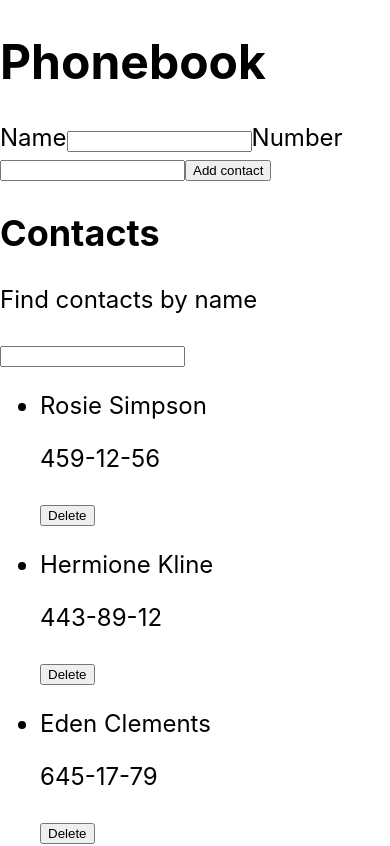
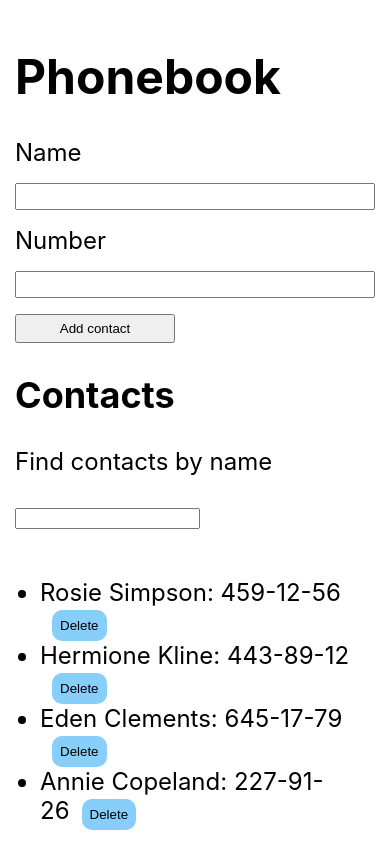
Before and after one commit to Bilyk88/goit-react-hw-02-phonebook, a React (Create React App) app: page / in a window 390 px wide. Shown: the top 846 px of the page. Built offline with nearby package versions, Linux system fonts and the light colour scheme.

Commit message:
Phonebook

```diff
--- a/package.json
+++ b/package.json
@@ -7,10 +7,14 @@
     "@testing-library/jest-dom": "^5.16.3",
     "@testing-library/react": "^12.1.4",
     "@testing-library/user-event": "^13.5.0",
+    "formik": "^2.4.5",
+    "nanoid": "^5.0.4",
     "react": "^18.1.0",
     "react-dom": "^18.1.0",
     "react-scripts": "5.0.1",
-    "web-vitals": "^2.1.3"
+    "styled-components": "^6.1.8",
+    "web-vitals": "^2.1.3",
+    "yup": "^1.3.3"
   },
   "scripts": {
     "start": "react-scripts start",
--- a/src/components/App.jsx
+++ b/src/components/App.jsx
@@ -1,32 +1,71 @@
 import { Component } from 'react';
 import { ContactList } from './Contacts/ContactList';
-import contacts from '../contacts.json';
+import { nanoid } from 'nanoid';
+import initialContacts from '../contacts.json';
 import { Filter } from './Filter/Filter';
 import { ContactForm } from './ContactForm/ContactForm';
 
 export class App extends Component {
   state = {
-    contacts: [],
+    contacts: initialContacts,
     filter: '',
   };
 
+  updateFilter = newFilter => {
+    this.setState({ filter: newFilter });
+  };
+
+  addContact = newContact => {
+    this.setState(prevState => {
+      if (
+        prevState.contacts.some(contact => contact.name === newContact.name)
+      ) {
+        return alert(`${newContact.name} is already in contacts.`);
+      } else {
+        return {
+          contacts: [...prevState.contacts, { ...newContact, id: nanoid() }],
+        };
+      }
+    });
+  };
+
+  deleteContact = contactId => {
+    this.setState(prevState => {
+      return {
+        contacts: prevState.contacts.filter(
+          contact => contact.id !== contactId
+        ),
+      };
+    });
+  };
+
   render() {
+    const { contacts, filter } = this.state;
+
+    const filterContacts = contacts.filter(contact =>
+      contact.name.toLowerCase().includes(filter.toLowerCase())
+    );
+
     return (
       <div
         style={{
           height: '100vh',
-          // display: 'flex',
-          // justifyContent: 'center',
-          // alignItems: 'center',
+          maxWidth: '460px',
+          padding: '15px',
           fontSize: 24,
           color: '#010101',
         }}
       >
         <h1>Phonebook</h1>
-        <ContactForm />
+        <ContactForm onAdd={this.addContact} />
         <h2>Contacts</h2>
-        <Filter />
-        <ContactList contacts={contacts} />
+        <Filter filter={filter} onUpdateFilter={this.updateFilter} />
+        {filterContacts.length > 0 && (
+          <ContactList
+            contacts={filterContacts}
+            onDelete={this.deleteContact}
+          />
+        )}
       </div>
     );
   }
--- a/src/components/ContactForm/ContactForm.jsx
+++ b/src/components/ContactForm/ContactForm.jsx
@@ -1,15 +1,48 @@
-export const ContactForm = () => {
+import { Formik } from 'formik';
+import * as Yup from 'yup';
+
+import {
+  Button,
+  ErrorMessage,
+  FormGroup,
+  Field,
+  Form,
+} from './ContactForm.styled';
+
+const contactSchema = Yup.object().shape({
+  name: Yup.string().min(2, 'Too Short!').required('Required'),
+  number: Yup.string()
+    .min(7, 'Too Short!')
+    .max(10, 'Too Long!')
+    .required('Required'),
+});
+
+export const ContactForm = ({ onAdd }) => {
   return (
-    <form action="submit">
-      <label>
-        Name
-        <input type="text" name="name" required />
-      </label>
-      <label>
-        Number
-        <input type="tel" name="number" required />
-      </label>
-      <button type="submit">Add contact</button>
-    </form>
+    <Formik
+      initialValues={{
+        name: '',
+        number: '',
+      }}
+      validationSchema={contactSchema}
+      onSubmit={(values, actions) => {
+        actions.resetForm();
+        onAdd(values);
+      }}
+    >
+      <Form action="submit">
+        <FormGroup>
+          Name
+          <Field type="text" name="name" />
+          <ErrorMessage name="name" component="span" />
+        </FormGroup>
+        <FormGroup>
+          Number
+          <Field type="tel" name="number" />
+          <ErrorMessage name="number" component="span" />
+        </FormGroup>
+        <Button type="submit">Add contact</Button>
+      </Form>
+    </Formik>
   );
 };
--- /dev/null
+++ b/src/components/ContactForm/ContactForm.styled.js
@@ -0,0 +1,28 @@
+import styled from 'styled-components';
+import { Form as StyledForm, Field as StyledField, ErrorMessage as ErrorMessageStyled} from 'formik';
+
+export const Form = styled(StyledForm)`
+  display: flex;
+  flex-direction: column;
+  gap: 16px;
+  max-width: 360px;
+`;
+export const Field = styled(StyledField)`
+  padding: 4px;
+`;
+
+export const FormGroup = styled.label`
+  display: flex;
+  flex-direction: column;
+  gap: 16px;
+  max-width: 360px;
+`;
+export const Button = styled.button`
+  max-width: 160px;
+  padding: 5px;
+`;
+
+export const ErrorMessage = styled(ErrorMessageStyled)`
+  color: red;
+  font-size: 12px;
+`;
--- a/src/components/Contacts/ContactItem.jsx
+++ b/src/components/Contacts/ContactItem.jsx
@@ -1,9 +1,13 @@
-export const ContactItem = ({ id, name, number }) => {
+import { Button } from './Contacts.styled';
+
+export const ContactItem = ({ id, name, number, onDelete }) => {
   return (
     <li key={id}>
-      <p>{name}</p>
-      <p>{number}</p>
-      <button type="button">Delete</button>
+      <span>{name}: </span>
+      <span>{number}</span>
+      <Button type="button" onClick={() => onDelete(id)}>
+        Delete
+      </Button>
     </li>
   );
 };
--- a/src/components/Contacts/ContactList.jsx
+++ b/src/components/Contacts/ContactList.jsx
@@ -1,11 +1,20 @@
 import { ContactItem } from './ContactItem';
+import { ContactListStyled } from './Contacts.styled';
 
-export const ContactList = ({ contacts }) => {
+export const ContactList = ({ contacts, onDelete }) => {
   return (
-    <ul>
+    <ContactListStyled>
       {contacts.map(({ id, name, number }) => {
-        return <ContactItem key={id} name={name} number={number} />;
+        return (
+          <ContactItem
+            key={id}
+            id={id}
+            name={name}
+            number={number}
+            onDelete={onDelete}
+          />
+        );
       })}
-    </ul>
+    </ContactListStyled>
   );
 };
--- /dev/null
+++ b/src/components/Contacts/Contacts.styled.js
@@ -0,0 +1,20 @@
+import styled from 'styled-components';
+
+export const ContactListStyled = styled.ul`
+  padding: 25px;
+`;
+
+export const Button = styled.button`
+  max-width: 60px;
+  border: none;
+  border-radius: 10px;
+  margin-left: 12px;
+  padding: 8px;
+  background-color: lightskyblue;
+  cursor: pointer;
+  transition: background-color 0.3s ease;
+
+  &:hover {
+    background-color: #2980b9;
+  }
+`;
--- a/src/components/Filter/Filter.jsx
+++ b/src/components/Filter/Filter.jsx
@@ -1,8 +1,12 @@
-export const Filter = () => {
+export const Filter = ({ filter, onUpdateFilter }) => {
   return (
     <>
       <p>Find contacts by name</p>
-      <input type="text" />
+      <input
+        type="text"
+        value={filter}
+        onChange={e => onUpdateFilter(e.target.value)}
+      />
     </>
   );
 };
```
Also changed, not shown: 1 other file (tests, documents, lock files or other folders).
